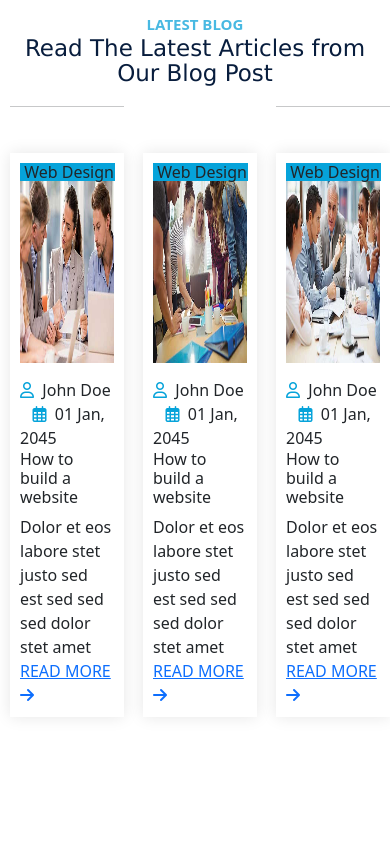
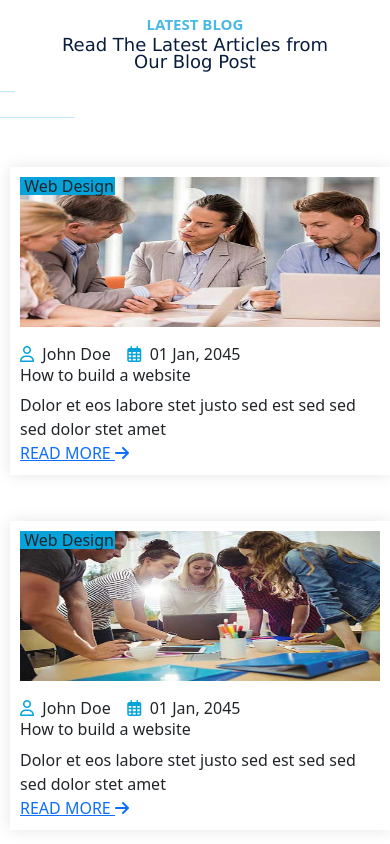
Before and after one commit to thiernombdiallo/Atelier, a plain HTML site: page section_6/section6.html in a window 390 px wide. Shown: the top 844 px of the page. Drawn offline with nearby package versions, Linux system fonts and the light colour scheme.

Commit message:
deuxieme commit

```diff
--- a/section_6/section6.css
+++ b/section_6/section6.css
@@ -61,3 +61,37 @@
 .blocage .blocage1 .col{
     color: #06a3da;
 }
+.t{
+    color: #06A3DA;
+    width: 15px;
+    height: 10px;
+
+}
+.tt{
+    color: #06A3DA;
+    width: 75px;
+    height: 10px;
+    margin-right: 15vh;
+
+}
+
+/* Default styles */
+/* Add your existing CSS here */
+
+/* Media query for screens smaller than 768px */
+@media (max-width: 768px) {
+    .blocage {
+      grid-template-columns: 1fr;
+    }
+  }
+
+  /* Media query for screens smaller than 576px */
+  @media (max-width: 576px) {
+    .section6-hautt {
+      font-size: 18px;
+    }
+    .blocage .blocage1 .im {
+      height: 150px;
+    }
+    /* Add more responsive styles as needed */
+  }
--- a/section_6/section6.html
+++ b/section_6/section6.html
@@ -14,9 +14,8 @@
         </span>
         <span class="section6-hautt">Our Blog Post</span>
        <!-- <div class="separation6"> </div> -->
-
+       <hr class="t"><hr class="tt">&nbsp;
        <section class="blocage">
-        <hr class="t">&nbsp;<hr class="tt">
         <article class="blocage1">
             <h6 class="pop">&nbsp;Web Design</h6>
             <img src="/image/blog-1.jpg" alt="blogg" class="im">
```
Also changed, not shown: section_5/section5.css (+36 -0 lines), section_5/section5.html (+1 -1 lines).
